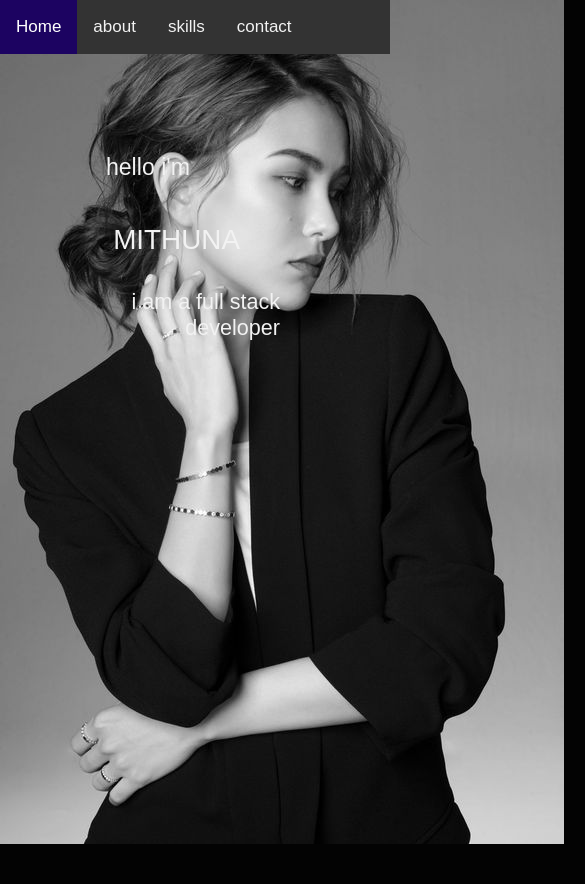
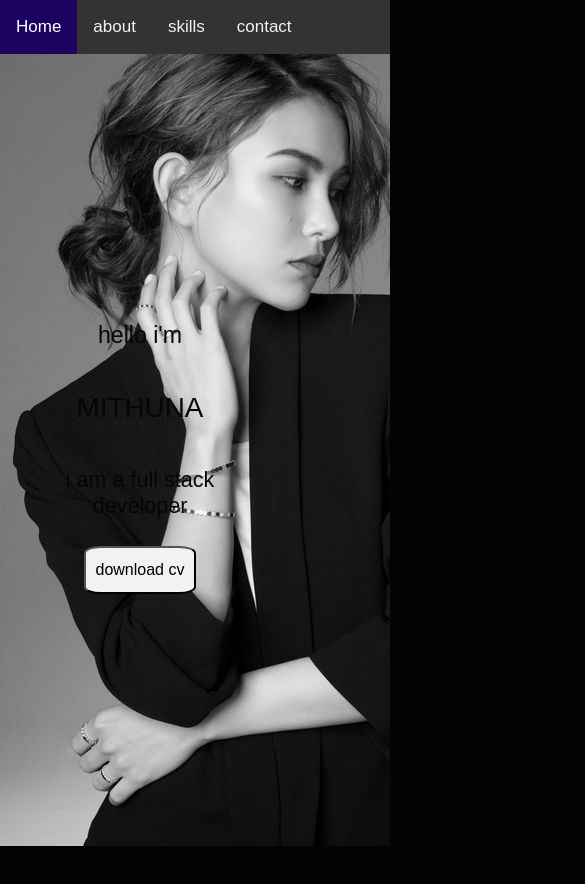
Before and after one commit to mithunamithu/mithuna, a plain HTML site: page index.html in a window 390 px wide. Shown: the top 884 px of the page, 585 px wide, since content can reach past the window. Before the commit the page ends 844 px from the top, so only its background shows below. Drawn offline with nearby package versions, Linux system fonts and the light colour scheme; a web font is replaced by a local one.

Commit message:
cs change

```diff
--- a/style.css
+++ b/style.css
@@ -1,4 +1,4 @@
-body {
+/* body {
     margin: 0;
     font-family: Arial, Helvetica, sans-serif;
     background-image: url(mg.jpg);
@@ -88,4 +88,278 @@ body {
     background-color: #1c0361;
     color: #f2f2f2;
 
+  } */
+
+  /* body {
+    margin: 0;
+    font-family: Arial, Helvetica, sans-serif;
+    background-image: url(mg.jpg);
+    background-repeat: no-repeat;
+    background-color: #030303;
+
   }
+
+  .topnav {
+    overflow: hidden;
+    background-color: #333;
+  }
+  .mt1{
+    position: relative;
+    left: 850px;
+    top: 02px;
+    bottom: 100px ;
+  }
+  .my{
+    position: relative;
+    bottom: 100px;
+  }
+
+
+  .topnav a {
+    float: left;
+    color: #f2f2f2;
+    text-align: center;
+    padding: 14px 16px;
+    text-decoration: none;
+    font-size: 17px;
+  }
+
+  .topnav a:hover {
+    background-color: #033f5a;
+    color: black;
+  }
+
+  .topnav a.active {
+    background-color: #1c0361;
+    color: white;
+  }
+  .textbar{
+    text-align:right;
+    padding-right: 200px;
+    padding-bottom: 300px;
+    padding-top: 200px;
+  }
+  h1{
+    position: relative;
+    left: 50px;
+    top: 10px;
+    color: #f2f2f2;
+
+
+  }
+  h3{
+    color: #f2f2f2;
+    font-family: 'Lucida Sans', 'Lucida Sans Regular', 'Lucida Grande', 'Lucida Sans Unicode', Geneva, Verdana, sans-serif;
+    font-family:  "Sofia", sans-serif;
+
+  }
+  h4{
+    position: relative;
+    left:90px;
+    top: 10px;
+    color: #f2f2f2;
+    font-family: 'Segoe UI', Tahoma, Geneva, Verdana, sans-serif;
+    font-family:  "Sofia", sans-serif;
+
+  }
+  .bt1{
+    text-align:center;
+    padding-right: 10px;
+    padding-bottom: 10px;
+    padding-top: 10px;
+    padding-left: 10px;
+    position: relative;
+    left: 1050px;
+    bottom: 270px;
+    background-color: #f2f2f2;
+    border-radius: 15%;
+    box-shadow: #333;
+
+  }
+  .bt1:hover{
+    background-color: #1c0361;
+    color: #f2f2f2;
+
+  } */
+
+  body {
+    margin: 0;
+    font-family: Arial, Helvetica, sans-serif;
+    background-image: url(mg.jpg);
+    background-repeat: no-repeat;
+    background-color: #030303;
+}
+
+.topnav {
+    overflow: hidden;
+    background-color: #333;
+}
+
+.mt1 {
+    position: relative;
+    left: 850px;
+    top: 02px;
+    bottom: 100px;
+}
+
+.my {
+    position: relative;
+    bottom: 100px;
+}
+
+.topnav a {
+    float: left;
+    color: #f2f2f2;
+    text-align: center;
+    padding: 14px 16px;
+    text-decoration: none;
+    font-size: 17px;
+}
+
+.topnav a:hover {
+    background-color: #033f5a;
+    color: black;
+}
+
+.topnav a.active {
+    background-color: #1c0361;
+    color: white;
+}
+
+.textbar {
+    text-align: right;
+    padding-right: 200px;
+    padding-bottom: 300px;
+    padding-top: 200px;
+    color: #070505;
+}
+
+h1 {
+    margin-top: 10px;
+
+}
+
+h3 {
+    margin-top: 10px;
+    font-family: 'Lucida Sans', Geneva, Verdana, sans-serif;
+    font-family: "Sofia", sans-serif;
+}
+
+h4 {
+     margin-top: 10px;
+    font-family: 'Segoe UI', Geneva, Verdana, sans-serif;
+    font-family: "Sofia", sans-serif;
+}
+
+.bt1 {
+    text-align: center;
+    padding: 10px;
+    margin-top: 20px;
+
+
+    background-color: #f2f2f2;
+    border-radius: 15%;
+    box-shadow: #333;
+}
+
+.bt1:hover {
+    background-color: #1c0361;
+    color: #f2f2f2;
+}
+
+/* Media Queries */
+
+/* Small devices (landscape phones, 576px and up) */
+@media (max-width: 576px) {
+    .mt1, .bt1 {
+        left: 0;
+        bottom: 0;
+        position: static;
+    }
+
+    .textbar {
+      padding: 40px;
+        margin-top: 208px;
+        text-align: center;
+    }
+
+    h1 {
+        left: 0;
+    }
+
+    h4 {
+        left: 0;
+    }
+}
+
+/* Medium devices (tablets, 768px and up) */
+@media (max-width: 768px) {
+    .mt1, .bt1 {
+        left: 0;
+        bottom: 0;
+        position: static;
+    }
+
+    .textbar {
+        padding-right: 50px;
+        padding-bottom: 150px;
+        padding-top: 100px;
+
+    }
+
+    h1 {
+        left: 0;
+    }
+
+    h4 {
+        left: 0;
+    }
+}
+
+/* Large devices (desktops, 992px and up) */
+@media (max-width: 992px) {
+    .mt1, .bt1 {
+        left: 0;
+        bottom: 0;
+        position: static;
+    }
+
+    .textbar {
+        padding-right: 100px;
+        padding-bottom: 200px;
+        padding-top: 150px;
+    }
+
+    h1 {
+        left: 20px;
+    }
+
+    h4 {
+        left: 20px;
+    }
+}
+
+/* Extra large devices (large desktops, 1200px and up) */
+@media (max-width: 1200px) {
+    .mt1 {
+        left: 600px;
+    }
+
+    .bt1 {
+        left: 800px;
+    }
+
+    .textbar {
+        padding-right: 150px;
+        padding-bottom: 250px;
+        padding-top: 150px;
+    }
+
+    h1 {
+        left: 40px;
+    }
+
+    h4 {
+        left: 60px;
+    }
+}
```
Also changed, not shown: index.html (+3 -1 lines).
